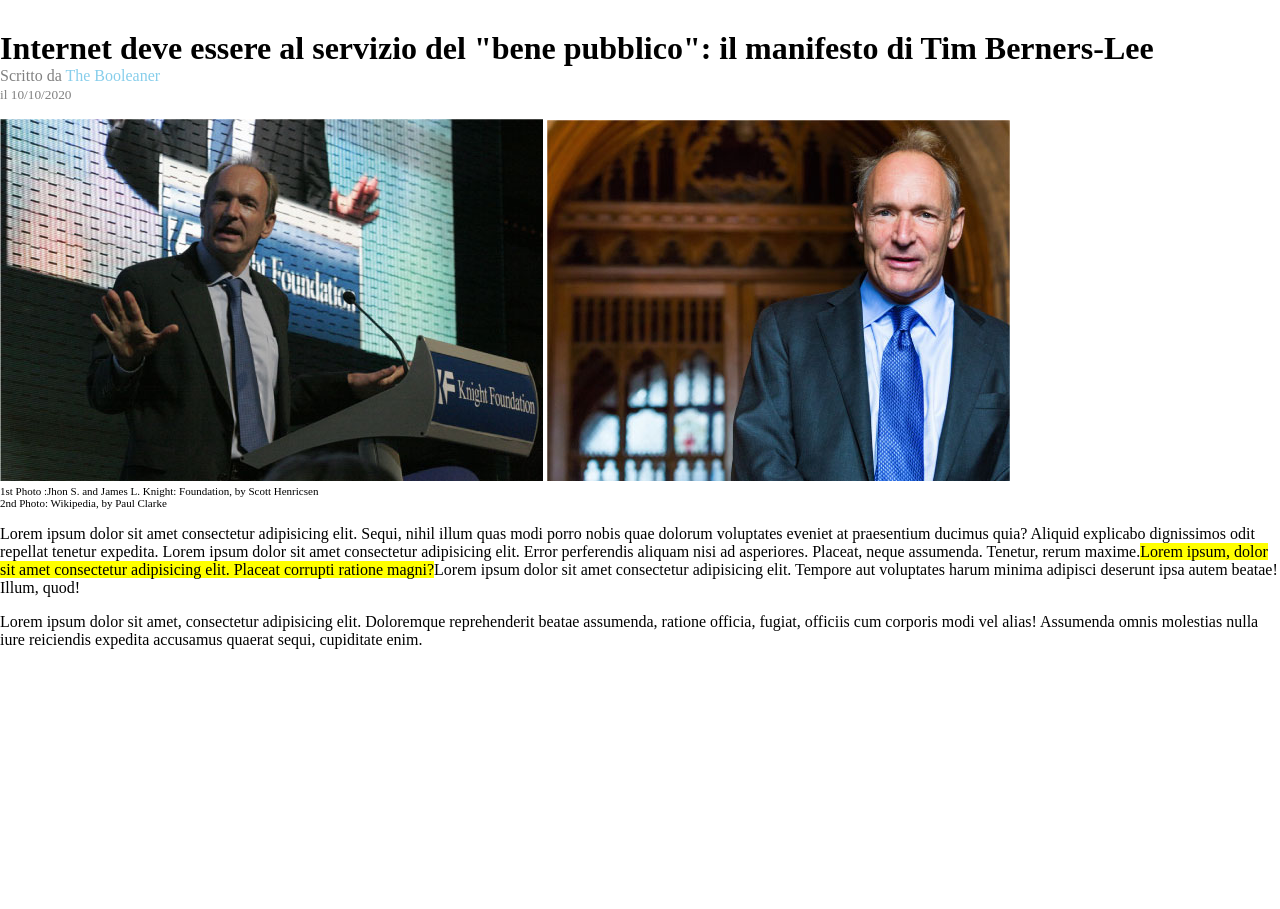
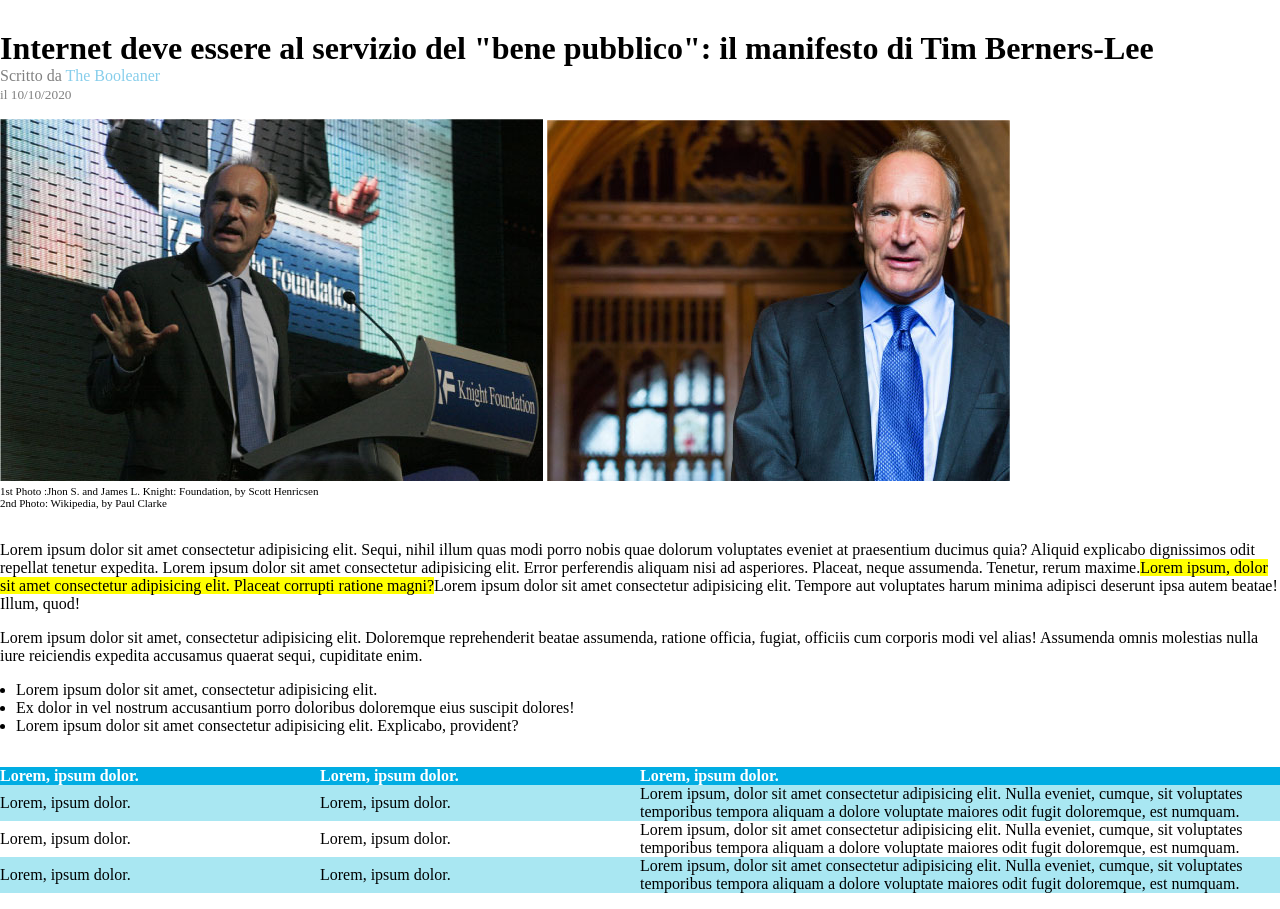
Before and after one commit to burillu/html-css-booleaner, a plain HTML site: page index.html in a window 1280 px wide. Shown: the part 82-991 px from the top of the page. Before the commit the page ends 800 px from the top, so only its background shows below. Drawn offline with Linux system fonts and the light colour scheme.

Commit message:
table completed

```diff
--- a/css/style.css
+++ b/css/style.css
@@ -33,7 +33,7 @@
     font-size: 11px;
 }
 .text-article{
-    margin-top: 1em;
+    margin-top: 2em;
 }
 p{
     margin-bottom: 1em;
@@ -41,3 +41,24 @@ p{
 .highlighted{
     background-color: yellow;
 }
+.list{
+    margin-left: 1em;
+}
+table{
+    margin-top: 2em;
+    border-collapse: collapse;
+    text-align: left;
+}
+.head-row{
+    background-color: rgb(0, 173, 227);
+    color: white;
+}
+.col-s{
+    width: 25%;
+}
+.col-l{
+    width: 50%;
+}
+.light{
+    background-color: rgb(169, 231, 242);
+}
--- a/index.html
+++ b/index.html
@@ -53,28 +53,38 @@ Questa versione avrà il corpo pagina più stretto e centrato. Occhio all'header
             <p>Lorem ipsum dolor sit amet consectetur adipisicing elit. Sequi, nihil illum quas modi porro nobis quae dolorum voluptates eveniet at praesentium ducimus quia? Aliquid explicabo dignissimos odit repellat tenetur expedita. Lorem ipsum dolor sit amet consectetur adipisicing elit. Error perferendis aliquam nisi ad asperiores. Placeat, neque assumenda. Tenetur, rerum maxime.<span class="highlighted">Lorem ipsum, dolor sit amet consectetur adipisicing elit. Placeat corrupti ratione magni?</span>Lorem ipsum dolor sit amet consectetur adipisicing elit. Tempore aut voluptates harum minima adipisci deserunt ipsa autem beatae! Illum, quod!</p>
             <p>Lorem ipsum dolor sit amet, consectetur adipisicing elit. Doloremque reprehenderit beatae assumenda, ratione officia, fugiat, officiis cum corporis modi vel alias! Assumenda omnis molestias nulla iure reiciendis expedita accusamus quaerat sequi, cupiditate enim.</p>
         </article>
-
+        <!-- lista non ordinata -->
+        <ul class="list">
+            <li>Lorem ipsum dolor sit amet, consectetur adipisicing elit. </li>
+            <li>Ex dolor in vel nostrum accusantium porro doloribus doloremque eius suscipit dolores!</li>
+            <li>Lorem ipsum dolor sit amet consectetur adipisicing elit. Explicabo, provident?</li>
+        </ul>
         <!-- tabella Lorem ipsum dolor sit. -->
         <table>
             <thead>
-                <tr>
-                    <th></th>
-                    <th></th>
-                    <th></th>
+                <tr class="head-row">
+                    <th class="col-s">Lorem, ipsum dolor.</th>
+                    <th class="col-s">Lorem, ipsum dolor.</th>
+                    <th class="col-l">Lorem, ipsum dolor.</th>
                 </tr>
             </thead>
             <tbody>
+                <tr class="light">
+                    <td class="col-s">Lorem, ipsum dolor.</td>
+                    <td class="col-s">Lorem, ipsum dolor.</td>
+                    <td class="col-l">Lorem ipsum, dolor sit amet consectetur adipisicing elit. Nulla eveniet, cumque, sit voluptates temporibus tempora aliquam a dolore voluptate maiores odit fugit doloremque, est numquam.</td>
+                </tr>
                 <tr>
-                    <td></td>
-                    <td></td>
-                    <td></td>
+                    <td class="col-s">Lorem, ipsum dolor.</td>
+                    <td class="col-s">Lorem, ipsum dolor.</td>
+                    <td class="col-l">Lorem ipsum, dolor sit amet consectetur adipisicing elit. Nulla eveniet, cumque, sit voluptates temporibus tempora aliquam a dolore voluptate maiores odit fugit doloremque, est numquam.</td>
                 </tr>
             </tbody>
             <tfoot>
-                <tr>
-                    <td></td>
-                    <td></td>
-                    <td></td>
+                <tr class="light">
+                    <td class="col-s">Lorem, ipsum dolor.</td>
+                    <td class="col-s">Lorem, ipsum dolor.</td>
+                    <td class="col-l">Lorem ipsum, dolor sit amet consectetur adipisicing elit. Nulla eveniet, cumque, sit voluptates temporibus tempora aliquam a dolore voluptate maiores odit fugit doloremque, est numquam.</td>
                 </tr>
             </tfoot>
         </table>
```
